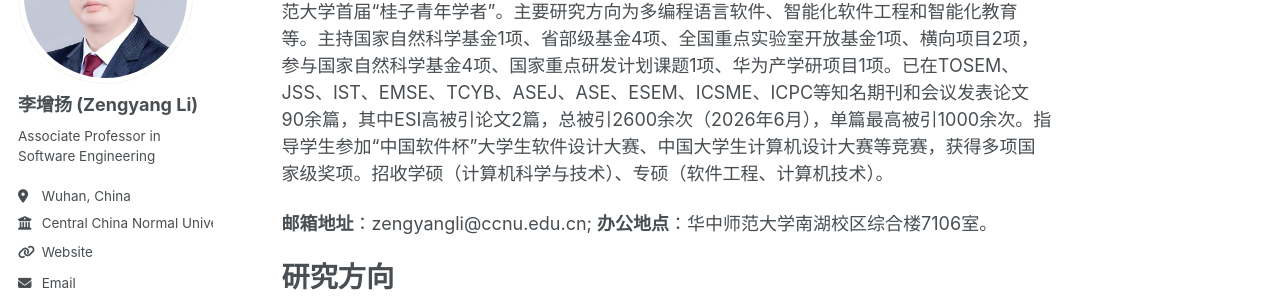
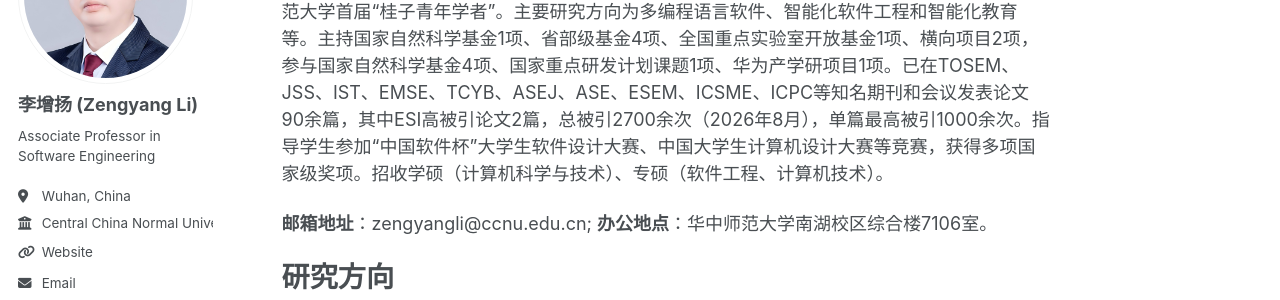
Before and after one commit to zengyang/zengyang.github.io, a Jekyll site: the page built from _pages/about.md, in a window 1280 px wide and 900 px high. Shown: the part 192-492 px from the top of the window. Built offline with Jekyll 4.4.1, drawn with Linux system fonts in a browser that asks for light colours; some web fonts are replaced; a script bundle is joined from its source files by our own code; library files that are not in the unit come from our copies; some of the changed text lies outside the part shown.

Commit message:
Update publication and citation statistics

```diff
--- a/_pages/about.md
+++ b/_pages/about.md
@@ -9,7 +9,7 @@
 
 基本信息
 ======
-**李增扬**，博士，副教授，硕士生导师，任职于华中师范大学计算机学院软件工程系。入选华中师范大学首届“桂子青年学者”。主要研究方向为多编程语言软件、智能化软件工程和智能化教育等。主持国家自然科学基金1项、省部级基金4项、全国重点实验室开放基金1项、横向项目2项，参与国家自然科学基金4项、国家重点研发计划课题1项、华为产学研项目1项。已在TOSEM、JSS、IST、EMSE、TCYB、ASEJ、ASE、ESEM、ICSME、ICPC等知名期刊和会议发表论文90余篇，其中ESI高被引论文2篇，总被引2600余次（2026年6月），单篇最高被引1000余次。指导学生参加“中国软件杯”大学生软件设计大赛、中国大学生计算机设计大赛等竞赛，获得多项国家级奖项。招收学硕（计算机科学与技术）、专硕（软件工程、计算机技术）。
+**李增扬**，博士，副教授，硕士生导师，任职于华中师范大学计算机学院软件工程系。入选华中师范大学首届“桂子青年学者”。主要研究方向为多编程语言软件、智能化软件工程和智能化教育等。主持国家自然科学基金1项、省部级基金4项、全国重点实验室开放基金1项、横向项目2项，参与国家自然科学基金4项、国家重点研发计划课题1项、华为产学研项目1项。已在TOSEM、JSS、IST、EMSE、TCYB、ASEJ、ASE、ESEM、ICSME、ICPC等知名期刊和会议发表论文90余篇，其中ESI高被引论文2篇，总被引2700余次（2026年8月），单篇最高被引1000余次。指导学生参加“中国软件杯”大学生软件设计大赛、中国大学生计算机设计大赛等竞赛，获得多项国家级奖项。招收学硕（计算机科学与技术）、专硕（软件工程、计算机技术）。
 
 **邮箱地址**：zengyangli@ccnu.edu.cn; **办公地点**：华中师范大学南湖校区综合楼7106室。
 
@@ -59,7 +59,7 @@
 
 论文著作
 ======
-发表论文90余篇，其中CCF A、B类及中科院SCI 一、二区论文40余篇，含ESI高被引论文2篇。据Google Scholar统计，总被引2600余次（2026年6月），单篇最高被引1000余次。申请专利软著多项。
+发表论文90余篇，其中CCF A、B类及中科院SCI 一、二区论文40余篇，含ESI高被引论文2篇。据Google Scholar统计，总被引2700余次（2026年8月），单篇最高被引1000余次。申请专利软著多项。
 
 - [Google Scholar主页](https://scholar.google.com/citations?user=Pfde0K0AAAAJ&hl=en)
 - [ResearchGate主页](https://www.researchgate.net/profile/Zengyang-Li/research)
```
Also changed, not shown: other parts of _pages/about.md (+1 -1 lines).
